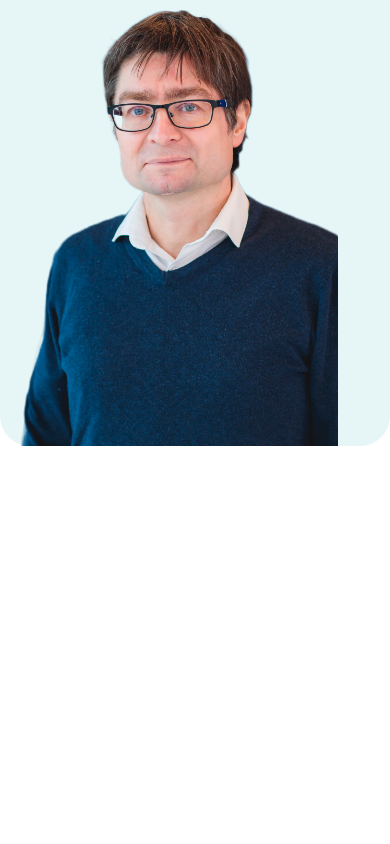
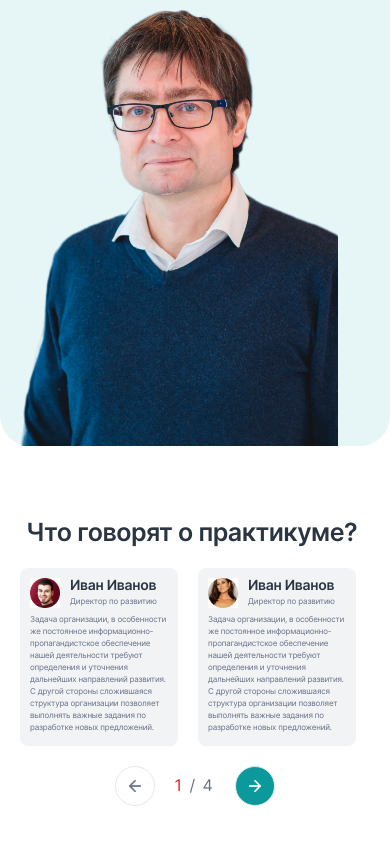
Before and after one commit to Argayash1/cbo-test-task, a React app: page / in a window 390 px wide. Shown: the part 6289-7133 px from the top of the page. Before the commit the page ends 6735 px from the top, so only its background shows below. Built offline with nearby package versions, Linux system fonts and the light colour scheme.

Commit message:
feat: сделать адаптив AboutPracticum

```diff
--- a/src/components/AboutPracticumCard/AboutPracticumCard.module.scss
+++ b/src/components/AboutPracticumCard/AboutPracticumCard.module.scss
@@ -2,19 +2,44 @@
 
 .root {
 	width: 399px;
-	height: 322px;
+	height: 332px;
 	background-color: rgba(128, 137, 158, 0.1);
 	box-sizing: border-box;
 	padding: 30px 19px 30px 30px;
 	display: grid;
 	grid-template-columns: 46px 1fr;
-	column-gap: 29px;
+	grid-template-rows: 23px 23px auto;
+	gap: 5px 29px;
+	border-radius: 8px;
+
+	@media screen and (max-width: 986px) {
+		grid-template-rows: 21px 14px auto;
+		gap: 7px 10px;
+		width: 215px;
+		height: 233px;
+		padding: 10px 10px 20px 10px;
+	}
+
+	@media screen and (max-width: 531px) {
+		width: 158px;
+		height: 178px;
+		grid-template-columns: 30px 1fr;
+		grid-template-rows: 14px 10px auto;
+		row-gap: 5px;
+		padding-bottom: 13px;
+	}
 }
 
 .photo {
 	width: 46px;
 	height: 46px;
 	grid-row: 1/3;
+
+	@media screen and (max-width: 531px) {
+		width: 30px;
+		height: 30px;
+		object-fit: contain;
+	}
 }
 
 .name {
@@ -22,17 +47,61 @@
 
 	margin: 0;
 	padding: 0;
+	letter-spacing: -0.36px;
+
+	@media screen and (max-width: 986px) {
+		font-size: 16px;
+		line-height: 1;
+		margin-top: 5px;
+		letter-spacing: -0.32px;
+	}
+
+	@media screen and (max-width: 531px) {
+		font-size: 14px;
+		letter-spacing: -0.28px;
+		margin-top: 0;
+	}
 }
 
 .title {
-	@include main-text-font(18, 400, 1.27, #667085);
+	@include main-text-font(16, 400, 1.27, #667085);
 
 	margin: 0;
 	padding: 0;
+	letter-spacing: -0.32px;
+
+	@media screen and (max-width: 986px) {
+		font-size: 12px;
+		line-height: 1.16;
+		letter-spacing: -0.24px;
+	}
+
+	@media screen and (max-width: 531px) {
+		font-size: 8px;
+		line-height: 1.06;
+		letter-spacing: -0.16px;
+	}
 }
 
 .about {
-	margin: 0;
+	@include main-text-font(16, 400, 1.37, #667085);
+
+	letter-spacing: -0.32px;
+	margin: 15px 0 0;
 	padding: 0;
 	grid-column: 1/3;
+
+	@media screen and (max-width: 986px) {
+		font-size: 10px;
+		line-height: 1.6;
+		letter-spacing: -0.2px;
+		margin-top: 7px;
+	}
+
+	@media screen and (max-width: 531px) {
+		font-size: 8px;
+		line-height: 1.5;
+		letter-spacing: -0.16pz;
+		margin-top: 1px;
+	}
 }
--- a/src/components/AboutPractiсum/AboutPractiсum.module.scss
+++ b/src/components/AboutPractiсum/AboutPractiсum.module.scss
@@ -5,6 +5,22 @@
 
 .container {
 	@include section-flex-container(96, 0, 96, 90);
+
+	@media screen and (max-width: 1360px) {
+		padding-left: 70px;
+	}
+
+	@media screen and (max-width: 1243px) {
+		padding-left: 50px;
+	}
+
+	@media screen and (max-width: 1006px) {
+		padding: 85px 30px 80px 30px;
+	}
+
+	@media screen and (max-width: 560px) {
+		padding: 70px 20px 70px 20px;
+	}
 }
 
 .cardList {
@@ -13,4 +29,9 @@
 	padding: 0;
 	display: flex;
 	gap: 22px;
+	transition: transform 0.3s ease-in-out;
+
+	@media screen and (max-width: 986px) {
+		gap: 20px;
+	}
 }
--- a/src/components/AboutPractiсum/index.tsx
+++ b/src/components/AboutPractiсum/index.tsx
@@ -2,8 +2,10 @@ import React from 'react'
 import styles from './AboutPractiсum.module.scss'
 import { SectionTitle, CardSlider, AboutPracticumCard } from '../../components'
 import { aboutPracticumCards } from '../../utils/aboutPracticumCards'
+import useResize from '../../hooks/useResize'
 
 export const AboutPractiсum = () => {
+	const screenWidth = useResize()
 	const [switchCount, setSwitchCount] = React.useState<number>(0)
 
 	const nextButtonDisabled = switchCount >= 2
@@ -14,10 +16,20 @@ export const AboutPractiсum = () => {
 		</li>
 	))
 
+	const offset =
+		screenWidth > 986
+			? 421
+			: screenWidth <= 986 && screenWidth < 531
+				? 235
+				: 178
+
 	return (
 		<section>
 			<div className={styles.container}>
-				<SectionTitle titleText='Что говорят о практикуме?' />
+				<SectionTitle
+					titleText='Что говорят о&nbsp;практикуме?'
+					place='about-practicum'
+				/>
 				<CardSlider
 					switchCount={switchCount}
 					sliderCount={aboutPracticumCards.length}
@@ -26,7 +38,14 @@ export const AboutPractiсum = () => {
 					nextButtonDisabled={nextButtonDisabled}
 					type='about-practicum'
 				>
-					{<ul className={styles.cardList}>{cardListItems}</ul>}
+					{
+						<ul
+							className={styles.cardList}
+							style={{ transform: `translateX(-${offset * switchCount}px)` }}
+						>
+							{cardListItems}
+						</ul>
+					}
 				</CardSlider>
 			</div>
 		</section>
--- a/src/components/CardSlider/CardSlider.module.scss
+++ b/src/components/CardSlider/CardSlider.module.scss
@@ -12,6 +12,20 @@
 	@media screen and (max-width: 531px) {
 		margin-top: 27px;
 		margin-bottom: 30px;
+	}
+}
+
+.rootTypeAboutPracticum {
+	margin-top: 38px;
+
+	@media screen and (max-width: 986px) {
+		margin-top: 30px;
+		margin-bottom: 40px;
+	}
+
+	@media screen and (max-width: 531px) {
+		margin-top: 20px;
+		margin-bottom: 20px;
 	}
 }
 
@@ -31,20 +45,61 @@
 	}
 }
 
+.wrapperTypeAboutPracticum {
+	height: auto;
+}
+
 .buttonList {
-	margin: 51px 0 0;
-	padding: 0;
+	margin: 40px auto 0;
+	padding: 0 110px 0 0;
 	list-style: none;
 	display: flex;
 	align-items: center;
 	justify-content: center;
-	gap: 21px;
+	width: max-content;
+
+	@media screen and (max-width: 986px) {
+		padding-right: 2px;
+		margin-top: 41px;
+	}
+
+	@media screen and (max-width: 531px) {
+		margin-top: 20px;
+		padding-right: 1px;
+	}
 }
 
 .slideNumber {
 	@include main-text-font(20, 400, 1.7, #0c999c);
+	margin-right: 10px;
+
+	@media screen and (max-width: 531px) {
+		margin-right: 5px;
+		font-size: 16px;
+		color: #e32121;
+		display: inline-block;
+		width: 10px;
+	}
+}
+
+.counterSlash {
+	@include main-text-font(20, 400, 1.7, #667085);
+
+	@media screen and (max-width: 531px) {
+		font-size: 16px;
+		display: inline-block;
+		width: 8px;
+	}
 }
 
 .slideCount {
 	@include main-text-font(20, 400, 1.7, #667085);
+	margin-left: 10px;
+
+	@media screen and (max-width: 531px) {
+		margin-left: 5px;
+		font-size: 16px;
+		display: inline-block;
+		width: 12px;
+	}
 }
--- a/src/components/CardSlider/index.tsx
+++ b/src/components/CardSlider/index.tsx
@@ -24,7 +24,11 @@ export const CardSlider = ({
 	type,
 }: CardSliderProps) => {
 	return (
-		<div className={clsx(styles.root)}>
+		<div
+			className={clsx(styles.root, {
+				[styles.rootTypeAboutPracticum]: type === 'about-practicum',
+			})}
+		>
 			{!type && (
 				<SliderButton
 					onClick={onSwitchToPrevSlides}
@@ -32,7 +36,13 @@ export const CardSlider = ({
 					type={type}
 				/>
 			)}
-			<div className={clsx(styles.wrapper)}>{children}</div>
+			<div
+				className={clsx(styles.wrapper, {
+					[styles.wrapperTypeAboutPracticum]: type === 'about-practicum',
+				})}
+			>
+				{children}
+			</div>
 			{type !== 'about-practicum' && (
 				<SliderButton
 					onClick={onSwitchToNextSlides}
@@ -48,7 +58,8 @@ export const CardSlider = ({
 						switchCount={switchCount}
 						type={type}
 					/>
-					<span className={styles.slideNumber}>{switchCount + 1}</span>/
+					<span className={styles.slideNumber}>{switchCount + 1}</span>
+					<span className={styles.counterSlash}>/</span>
 					<span className={styles.slideCount}>{sliderCount}</span>
 					<SliderButton
 						onClick={onSwitchToNextSlides}
--- a/src/components/Main/index.tsx
+++ b/src/components/Main/index.tsx
@@ -20,7 +20,7 @@ export const Main = () => {
 			<PracticeActivities />
 			<HowItWillGo />
 			<AboutAuthor />
-			{/* <AboutPractiсum /> */}
+			<AboutPractiсum />
 			{/* <FAQ /> */}
 			{/* <Feedback /> */}
 		</main>
--- a/src/components/SectionTitle/SectionTitle.module.scss
+++ b/src/components/SectionTitle/SectionTitle.module.scss
@@ -9,7 +9,11 @@
 	min-height: 57px;
 
 	@media screen and (max-width: 1233px) {
-		&:not(.rootPlaceAboutAuthor, .rootPlacePracticeActivities) {
+		&:not(
+				.rootPlaceAboutAuthor,
+				.rootPlacePracticeActivities,
+				.rootPlaceAboutPracticum
+			) {
 			max-width: 806px;
 			margin-inline: auto;
 		}
@@ -24,7 +28,11 @@
 	}
 
 	@media screen and (max-width: 571px) {
-		&:not(.rootPlaceTargetAudience, .rootPlacePracticeActivities) {
+		&:not(
+				.rootPlaceTargetAudience,
+				.rootPlacePracticeActivities,
+				.rootPlaceAboutPracticum
+			) {
 			max-width: 355px;
 		}
 	}
@@ -99,3 +107,17 @@
 		margin-bottom: 30px;
 	}
 }
+
+.rootPlaceAboutPracticum {
+	max-width: 557px;
+	margin-inline: auto;
+	padding-right: 102px;
+
+	@media screen and (max-width: 986px) {
+		padding-right: 19px;
+	}
+
+	@media screen and (max-width: 531px) {
+		padding-right: 7px;
+	}
+}
--- a/src/components/SectionTitle/index.tsx
+++ b/src/components/SectionTitle/index.tsx
@@ -18,6 +18,7 @@ export const SectionTitle = ({ titleText, place }: ISectionTitle) => {
 				[styles.rootPlaceAboutAuthor]: place === 'about-author',
 				[styles.rootPlacePracticeActivities]: place === 'practice-activities',
 				[styles.rootPlaceHowWillItGo]: place === 'how-will-it-go',
+				[styles.rootPlaceAboutPracticum]: place === 'about-practicum',
 			})}
 		>
 			{titleText}
--- a/src/components/SliderButton/SliderButton.module.scss
+++ b/src/components/SliderButton/SliderButton.module.scss
@@ -19,11 +19,15 @@
 		opacity 0.4s ease-in-out;
 
 	@media screen and (max-width: 1360px) {
-		right: 4.13%;
+		&:not(.rootTypeAboutPracticum, .rootTypeLeftAboutPracticum) {
+			right: 4.13%;
+		}
 	}
 
 	@media screen and (max-width: 986px) {
-		display: none;
+		&:not(.rootTypeAboutPracticum, .rootTypeLeftAboutPracticum) {
+			display: none;
+		}
 	}
 }
 
@@ -38,11 +42,19 @@
 	background-image: url('../../assets/images/about-practicum-arrow-right.png');
 	background-size: auto;
 	background-position: center;
+	margin-right: 21px;
 
 	&:disabled {
 		background-color: #fff;
 		background-image: url('../../assets/images/about-practicum-arrow-left-disabled.png');
 		transform: rotateY(180deg);
+	}
+
+	@media screen and (max-width: 531px) {
+		width: 40px;
+		height: 40px;
+		margin-right: 20px;
+		background-size: 18px 18px;
 	}
 }
 
@@ -58,3 +70,12 @@
 		left: 7.812%;
 	}
 }
+
+.rootTypeLeftAboutPracticum {
+	margin-right: 0;
+	margin-left: 21px;
+
+	@media screen and (max-width: 531px) {
+		margin-left: 20px;
+	}
+}
--- a/src/components/SliderButton/index.tsx
+++ b/src/components/SliderButton/index.tsx
@@ -20,6 +20,8 @@ export const SliderButton = ({
 			className={clsx(styles.root, {
 				[styles.rootTypeLeft]: nextButtonDisabled === undefined,
 				[styles.rootTypeAboutPracticum]: type === 'about-practicum',
+				[styles.rootTypeLeftAboutPracticum]:
+					nextButtonDisabled !== undefined && type === 'about-practicum',
 			})}
 			onClick={onClick}
 			disabled={
```
